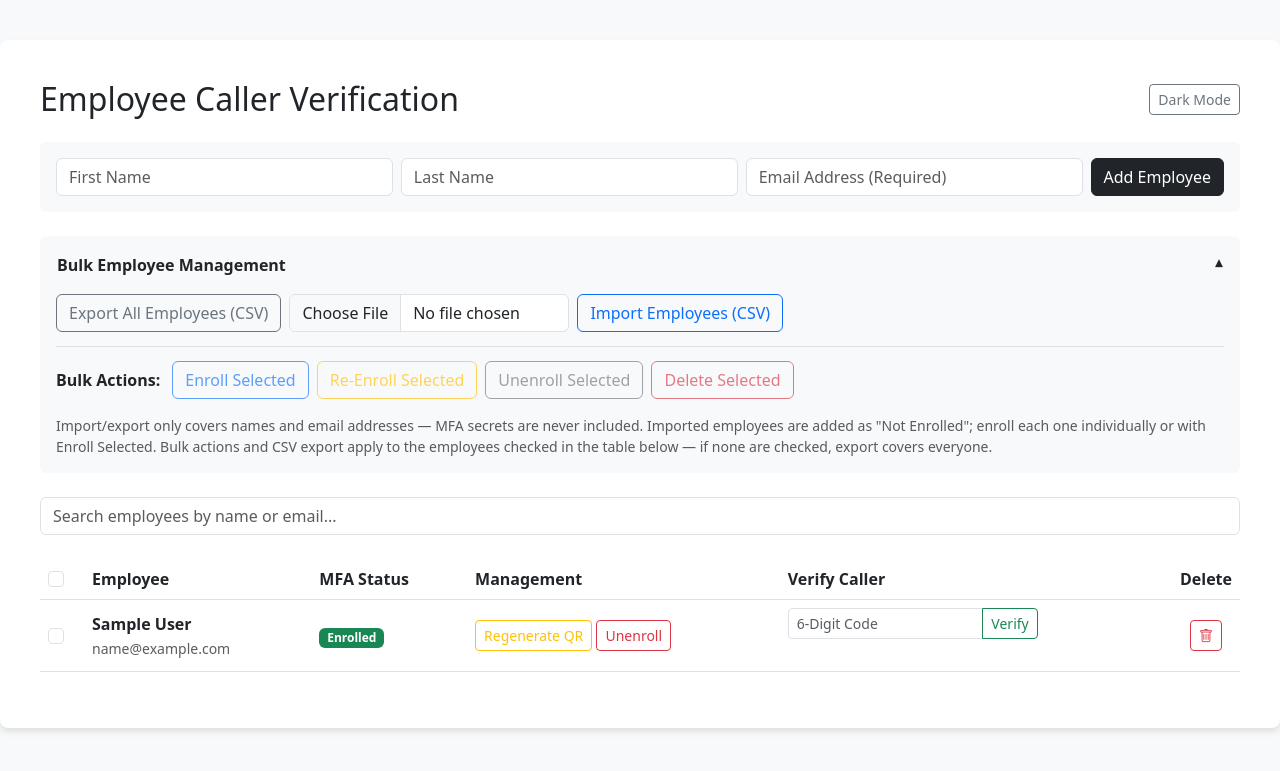
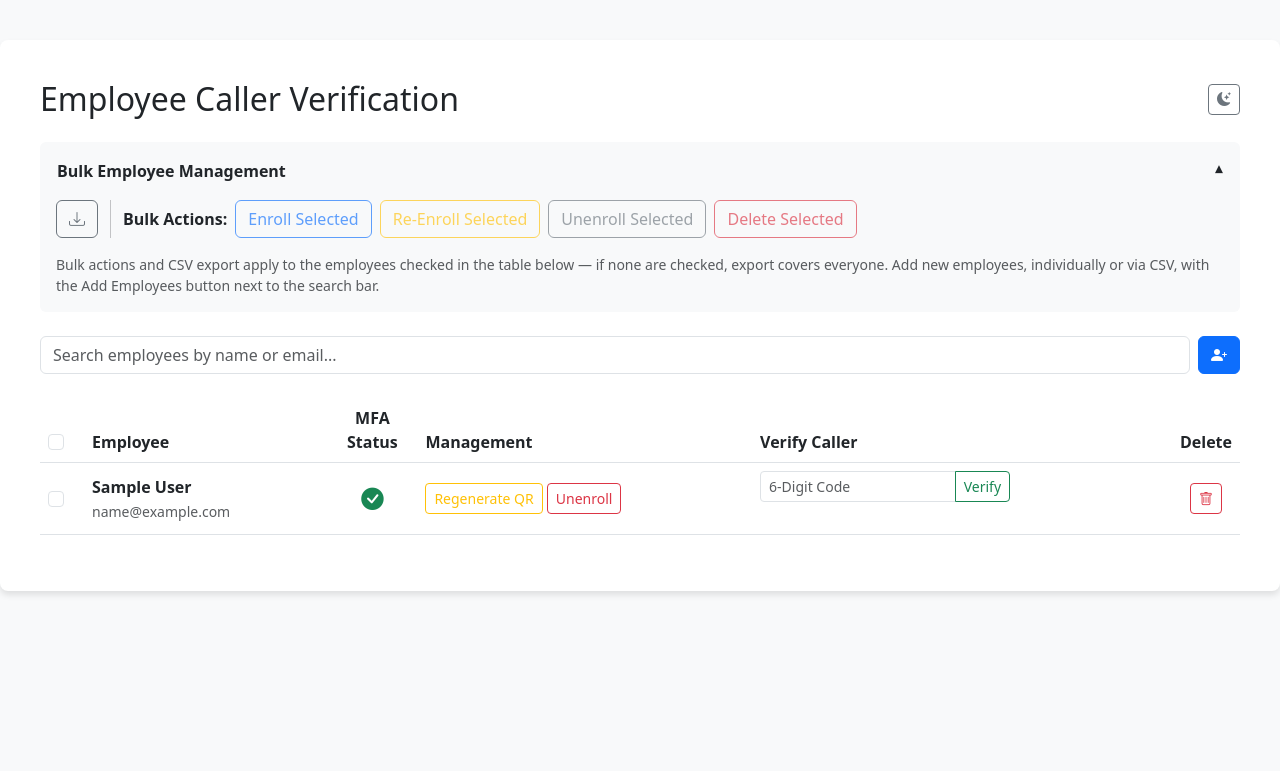
Before and after one commit to miles-howell/Vixxing, a Django app: template TOTP/verify/templates/verify/dashboard.html in a window 1280 px wide, after a click that opens the changed part. Shown: the top 771 px of the page. Run offline with Django 5.2, Linux system fonts and the light colour scheme; the template is opened without the code that fills it: values that come from a table or form of the project are taken from there, others are empty; tables that the repository leaves empty hold one stand-in row (values such as "Sample post").

Commit message:
Move employee creation into a modal and switch to icons where they aid scanning
- Replace the standalone Add Employee form with an "Add Employees" modal
  (person-plus icon next to search) holding both the single-employee form
  and CSV import. Individual adds stay open until manually closed; a
  successful CSV import closes it; either failure shows an inline error
  and keeps the modal open for correction.
- Swap text-heavy controls for icons where it reduces clutter: a
  moon/sun toggle for dark mode, an icon-only CSV export button, and a
  green check / yellow warning icon (with accessible labels) for each
  employee's MFA status instead of a text badge. Bulk action buttons keep
  their text labels.
- Now that CSV import lives in the modal, the Bulk Employee Management
  row (export + bulk actions) fits on a single line.
- Fix a latent dark-mode contrast bug: btn-dark's background is
  identical to the dark-theme body background, so the add-employee
  buttons were nearly invisible; switched them to btn-primary.

```diff
--- a/TOTP/verify/templates/verify/dashboard.html
+++ b/TOTP/verify/templates/verify/dashboard.html
@@ -21,10 +21,11 @@
         .status-text { font-weight: bold; margin-left: 10px; }
         .bulk-toggle .chevron { display: inline-block; transition: transform 0.2s ease; }
         .bulk-toggle[aria-expanded="true"] .chevron { transform: rotate(180deg); }
-        .bulk-actions-group { padding-top: 14px; margin-top: 14px; border-top: 1px solid var(--bs-border-color); }
         #employeeTable td, #employeeTable th { vertical-align: middle; }
         .select-col { width: 44px; }
         .delete-col { width: 60px; }
+        .mfa-status-cell { width: 90px; }
+        .mfa-status-cell i { font-size: 1.4rem; }
     </style>
 </head>
 <body>
@@ -34,22 +35,12 @@
 <div class="dashboard-container">
     <div class="d-flex justify-content-between align-items-center mb-4">
         <h2 class="mb-0">Employee Caller Verification</h2>
-        <button type="button" id="darkModeToggle" class="btn btn-outline-secondary btn-sm" onclick="toggleDarkMode()">Dark Mode</button>
+        <button type="button" id="darkModeToggle" class="btn btn-outline-secondary btn-sm" onclick="toggleDarkMode()" title="Dark Mode" aria-label="Switch to dark mode">
+            <i class="bi bi-moon-stars-fill" id="darkModeIcon"></i>
+        </button>
     </div>
 
-    <!-- Add Employee Form -->
-    <div class="card bg-body-tertiary mb-4 border-0">
-        <div class="card-body">
-            <form id="addEmployeeForm" class="d-flex gap-2">
-                <input type="text" id="newEmpFirstName" class="form-control" placeholder="First Name">
-                <input type="text" id="newEmpLastName" class="form-control" placeholder="Last Name">
-                <input type="email" id="newEmpEmail" class="form-control" placeholder="Email Address (Required)">
-                <button type="submit" class="btn btn-dark text-nowrap">Add Employee</button>
-            </form>
-        </div>
-    </div>
-
-    <!-- Bulk CSV Import / Export / Bulk Actions -->
+    <!-- Bulk CSV Export / Bulk Actions -->
     <div class="card bg-body-tertiary mb-4 border-0">
         <button type="button" class="btn w-100 text-start d-flex justify-content-between align-items-center bulk-toggle p-3" data-bs-toggle="collapse" data-bs-target="#bulkManagementBody" aria-expanded="false" aria-controls="bulkManagementBody">
             <span class="fw-semibold">Bulk Employee Management</span>
@@ -58,33 +49,33 @@
         <div class="collapse" id="bulkManagementBody">
             <div class="card-body pt-0">
                 <div class="d-flex flex-wrap align-items-center gap-2">
-                    <a href="{% url 'verify:export_employees' %}" id="exportEmployeesBtn" class="btn btn-outline-secondary">Export All Employees (CSV)</a>
-                    <input type="file" id="csvImportFile" accept=".csv" class="form-control" style="max-width: 280px;">
-                    <button type="button" onclick="importEmployeesCsv()" class="btn btn-outline-primary">Import Employees (CSV)</button>
-                </div>
-
-                <div class="bulk-actions-group">
-                    <div class="d-flex flex-wrap align-items-center gap-2">
-                        <span class="fw-semibold text-nowrap me-1">Bulk Actions:</span>
-                        <button type="button" class="btn btn-outline-primary bulk-action-btn" onclick="bulkEnrollSelected()" disabled>Enroll Selected</button>
-                        <button type="button" class="btn btn-outline-warning bulk-action-btn" onclick="bulkReenrollSelected()" disabled>Re-Enroll Selected</button>
-                        <button type="button" class="btn btn-outline-secondary bulk-action-btn" onclick="bulkUnenrollSelected()" disabled>Unenroll Selected</button>
-                        <button type="button" class="btn btn-outline-danger bulk-action-btn" onclick="bulkDeleteSelected()" disabled>Delete Selected</button>
-                        <span id="selectedCount" class="text-muted small ms-2"></span>
-                    </div>
+                    <a href="{% url 'verify:export_employees' %}" id="exportEmployeesBtn" class="btn btn-outline-secondary" title="Export All Employees (CSV)" aria-label="Export All Employees (CSV)">
+                        <i class="bi bi-download"></i>
+                    </a>
+                    <div class="vr mx-1 d-none d-sm-block"></div>
+                    <span class="fw-semibold text-nowrap">Bulk Actions:</span>
+                    <button type="button" class="btn btn-outline-primary bulk-action-btn" onclick="bulkEnrollSelected()" disabled>Enroll Selected</button>
+                    <button type="button" class="btn btn-outline-warning bulk-action-btn" onclick="bulkReenrollSelected()" disabled>Re-Enroll Selected</button>
+                    <button type="button" class="btn btn-outline-secondary bulk-action-btn" onclick="bulkUnenrollSelected()" disabled>Unenroll Selected</button>
+                    <button type="button" class="btn btn-outline-danger bulk-action-btn" onclick="bulkDeleteSelected()" disabled>Delete Selected</button>
+                    <span id="selectedCount" class="text-muted small ms-2"></span>
                 </div>
 
                 <small class="text-muted d-block mt-3">
-                    Import/export only covers names and email addresses &mdash; MFA secrets are never included.
-                    Imported employees are added as "Not Enrolled"; enroll each one individually or with Enroll Selected.
                     Bulk actions and CSV export apply to the employees checked in the table below &mdash; if none are checked, export covers everyone.
+                    Add new employees, individually or via CSV, with the Add Employees button next to the search bar.
                 </small>
             </div>
         </div>
     </div>
 
-    <!-- Real-time Search Input -->
-    <input type="text" id="searchInput" class="form-control mb-4" placeholder="Search employees by name or email...">
+    <!-- Real-time Search + Add Employees -->
+    <div class="d-flex gap-2 mb-4">
+        <input type="text" id="searchInput" class="form-control" placeholder="Search employees by name or email...">
+        <button type="button" class="btn btn-primary text-nowrap" data-bs-toggle="modal" data-bs-target="#addEmployeeModal" title="Add Employees" aria-label="Add Employees">
+            <i class="bi bi-person-plus-fill"></i>
+        </button>
+    </div>
 
     <div class="table-responsive">
     <table class="table table-hover align-middle">
@@ -94,7 +85,7 @@
                     <input type="checkbox" class="form-check-input" id="selectAllEmployees" onchange="toggleSelectAll(this)" aria-label="Select all employees">
                 </th>
                 <th>Employee</th>
-                <th>MFA Status</th>
+                <th class="mfa-status-cell text-center">MFA Status</th>
                 <th>Management</th>
                 <th>Verify Caller</th>
                 <th class="delete-col text-center">Delete</th>
@@ -110,11 +101,11 @@
                     <strong>{{ user.get_full_name|default:user.username }}</strong><br>
                     <small class="text-muted">{{ user.email }}</small>
                 </td>
-                <td class="mfa-status-cell">
+                <td class="mfa-status-cell text-center">
                     {% if user.employeemfa.is_enrolled %}
-                        <span class="badge bg-success">Enrolled</span>
+                        <i class="bi bi-check-circle-fill text-success" role="img" title="Enrolled" aria-label="Enrolled"></i>
                     {% else %}
-                        <span class="badge bg-warning text-dark">Not Enrolled</span>
+                        <i class="bi bi-exclamation-triangle-fill text-warning" role="img" title="Not Enrolled" aria-label="Not Enrolled"></i>
                     {% endif %}
                 </td>
                 <td class="management-cell">
@@ -148,15 +139,59 @@
     </div>
 </div>
 
+<!-- Add Employees Modal (individual + CSV import) -->
+<div class="modal fade" id="addEmployeeModal" tabindex="-1" aria-labelledby="addEmployeeModalLabel" aria-hidden="true">
+    <div class="modal-dialog modal-dialog-centered modal-lg">
+        <div class="modal-content">
+            <div class="modal-header">
+                <h5 class="modal-title" id="addEmployeeModalLabel">Add Employees</h5>
+                <button type="button" class="btn-close" data-bs-dismiss="modal" aria-label="Close"></button>
+            </div>
+            <div class="modal-body">
+                <div id="addEmployeeError" class="alert alert-danger d-none" role="alert"></div>
+
+                <h6 class="fw-semibold">Add One Employee</h6>
+                <form id="addEmployeeForm" class="mb-4">
+                    <div class="d-flex flex-wrap gap-2">
+                        <input type="text" id="newEmpFirstName" class="form-control" placeholder="First Name" style="flex: 1 1 150px;">
+                        <input type="text" id="newEmpLastName" class="form-control" placeholder="Last Name" style="flex: 1 1 150px;">
+                        <input type="email" id="newEmpEmail" class="form-control" placeholder="Email Address (Required)" style="flex: 2 1 220px;">
+                        <button type="submit" class="btn btn-primary text-nowrap">Add Employee</button>
+                    </div>
+                </form>
+
+                <hr>
+
+                <h6 class="fw-semibold">Import from CSV</h6>
+                <div class="d-flex flex-wrap gap-2">
+                    <input type="file" id="csvImportFile" accept=".csv" class="form-control" style="flex: 1 1 220px;">
+                    <button type="button" onclick="importEmployeesCsv()" class="btn btn-outline-primary text-nowrap">
+                        <i class="bi bi-upload"></i> Import CSV
+                    </button>
+                </div>
+                <small class="text-muted d-block mt-2">
+                    Import/export only covers names and email addresses &mdash; MFA secrets are never included.
+                    Imported employees are added as "Not Enrolled"; enroll them individually or with Enroll Selected on the dashboard.
+                </small>
+            </div>
+        </div>
+    </div>
+</div>
+
 <script src="https://cdn.jsdelivr.net/npm/bootstrap@5.3.0/dist/js/bootstrap.bundle.min.js"></script>
 <script>
     // Dark mode toggle (persisted across visits; theme is applied pre-paint in <head>)
     const THEME_KEY = 'helpdeskDashboardTheme';
     const darkModeToggle = document.getElementById('darkModeToggle');
+    const darkModeIcon = document.getElementById('darkModeIcon');
 
     function applyTheme(theme) {
         document.documentElement.setAttribute('data-bs-theme', theme);
-        darkModeToggle.textContent = theme === 'dark' ? 'Light Mode' : 'Dark Mode';
+        const isDark = theme === 'dark';
+        darkModeIcon.className = isDark ? 'bi bi-sun-fill' : 'bi bi-moon-stars-fill';
+        const label = isDark ? 'Switch to light mode' : 'Switch to dark mode';
+        darkModeToggle.title = label;
+        darkModeToggle.setAttribute('aria-label', label);
     }
 
     function toggleDarkMode() {
@@ -199,6 +234,24 @@
     const bulkUnenrollUrl = "{% url 'verify:bulk_unenroll' %}";
     const bulkDeleteUrl = "{% url 'verify:bulk_delete' %}";
 
+    // ---- Add Employees modal ----
+    const addEmployeeModalEl = document.getElementById('addEmployeeModal');
+    const addEmployeeModal = new bootstrap.Modal(addEmployeeModalEl);
+    const addEmployeeError = document.getElementById('addEmployeeError');
+
+    function showAddEmployeeError(message) {
+        addEmployeeError.textContent = message;
+        addEmployeeError.classList.remove('d-none');
+    }
+
+    function hideAddEmployeeError() {
+        addEmployeeError.textContent = '';
+        addEmployeeError.classList.add('d-none');
+    }
+
+    // Clear any stale error whenever the modal is (re)opened.
+    addEmployeeModalEl.addEventListener('show.bs.modal', hideAddEmployeeError);
+
     // ---- Selection tracking (for bulk actions & selection-aware export) ----
     const selectedEmployeeIds = new Set();
 
@@ -222,13 +275,14 @@
         });
 
         const exportBtn = document.getElementById('exportEmployeesBtn');
-        if (selectedCount > 0) {
-            exportBtn.href = `${exportEmployeesBaseUrl}?ids=${Array.from(selectedEmployeeIds).join(',')}`;
-            exportBtn.textContent = `Export Selected (${selectedCount}) (CSV)`;
-        } else {
-            exportBtn.href = exportEmployeesBaseUrl;
-            exportBtn.textContent = 'Export All Employees (CSV)';
-        }
+        const exportLabel = selectedCount > 0
+            ? `Export Selected (${selectedCount}) (CSV)`
+            : 'Export All Employees (CSV)';
+        exportBtn.href = selectedCount > 0
+            ? `${exportEmployeesBaseUrl}?ids=${Array.from(selectedEmployeeIds).join(',')}`
+            : exportEmployeesBaseUrl;
+        exportBtn.title = exportLabel;
+        exportBtn.setAttribute('aria-label', exportLabel);
     }
 
     function toggleEmployeeSelection(userId, checkbox) {
@@ -261,10 +315,10 @@
         return div.innerHTML;
     }
 
-    function statusBadgeHtml(isEnrolled) {
+    function statusIconHtml(isEnrolled) {
         return isEnrolled
-            ? '<span class="badge bg-success">Enrolled</span>'
-            : '<span class="badge bg-warning text-dark">Not Enrolled</span>';
+            ? '<i class="bi bi-check-circle-fill text-success" role="img" title="Enrolled" aria-label="Enrolled"></i>'
+            : '<i class="bi bi-exclamation-triangle-fill text-warning" role="img" title="Not Enrolled" aria-label="Not Enrolled"></i>';
     }
 
     function managementButtonsHtml(userId, isEnrolled) {
@@ -285,7 +339,7 @@
                     <strong>${escapeHtml(displayName)}</strong><br>
                     <small class="text-muted">${escapeHtml(user.email)}</small>
                 </td>
-                <td class="mfa-status-cell">${statusBadgeHtml(user.is_enrolled)}</td>
+                <td class="mfa-status-cell text-center">${statusIconHtml(user.is_enrolled)}</td>
                 <td class="management-cell">${managementButtonsHtml(user.id, user.is_enrolled)}</td>
                 <td>
                     <div class="input-group input-group-sm" style="max-width: 250px;">
@@ -316,7 +370,7 @@
     function updateEmployeeRowEnrolled(userId, isEnrolled) {
         const row = document.querySelector(`tr[data-user-id="${userId}"]`);
         if (!row) return;
-        row.querySelector('.mfa-status-cell').innerHTML = statusBadgeHtml(isEnrolled);
+        row.querySelector('.mfa-status-cell').innerHTML = statusIconHtml(isEnrolled);
         row.querySelector('.management-cell').innerHTML = managementButtonsHtml(userId, isEnrolled);
         const codeInput = row.querySelector(`#code_${userId}`);
         const verifyBtn = row.querySelector(`button[onclick="verifyCode(${userId})"]`);
@@ -324,7 +378,7 @@
         if (verifyBtn) verifyBtn.disabled = !isEnrolled;
     }
 
-    // 1. Add New Employee
+    // 1. Add New Employee (individually, from the Add Employees modal)
     document.getElementById('addEmployeeForm').addEventListener('submit', function(e) {
         e.preventDefault();
         addEmployee();
@@ -340,7 +394,7 @@
         const email = emailInput.value.trim();
 
         if (!email) {
-            alert("Email is required.");
+            showAddEmployeeError('Email is required.');
             return;
         }
 
@@ -360,15 +414,17 @@
         .then(data => {
             if (data.status === 'success') {
                 appendEmployeeRow(data.user);
+                hideAddEmployeeError();
+                // Stays open per spec - only manual close (X / backdrop) dismisses it.
                 firstNameInput.value = '';
                 lastNameInput.value = '';
                 emailInput.value = '';
                 firstNameInput.focus();
             } else {
-                alert(data.message || 'Failed to add employee.');
+                showAddEmployeeError(data.message || 'Failed to add employee.');
             }
         })
-        .catch(() => alert('Failed to add employee.'));
+        .catch(() => showAddEmployeeError('Failed to add employee.'));
     }
 
     // 2. Trigger Enrollment / Regenerate QR
@@ -466,12 +522,12 @@
         });
     }
 
-    // 5. Import Employees (CSV)
+    // 5. Import Employees (CSV) - from the Add Employees modal
     function importEmployeesCsv() {
         const fileInput = document.getElementById('csvImportFile');
         const file = fileInput.files[0];
         if (!file) {
-            alert("Choose a CSV file first.");
+            showAddEmployeeError('Choose a CSV file first.');
             return;
         }
 
@@ -487,15 +543,17 @@
         .then(data => {
             if (data.status === 'success') {
                 data.created.forEach(appendEmployeeRow);
+                fileInput.value = '';
+                hideAddEmployeeError();
+                addEmployeeModal.hide();
                 let msg = `Imported ${data.created.length} employee(s).`;
                 if (data.skipped.length) msg += ` Skipped ${data.skipped.length} existing email(s).`;
                 alert(msg);
-                fileInput.value = '';
             } else {
-                alert(data.message || 'Import failed.');
+                showAddEmployeeError(data.message || 'Import failed.');
             }
         })
-        .catch(() => alert('Import failed.'));
+        .catch(() => showAddEmployeeError('Import failed.'));
     }
 
     // 6. Bulk Actions (Enroll / Re-Enroll / Unenroll / Delete Selected)
```
